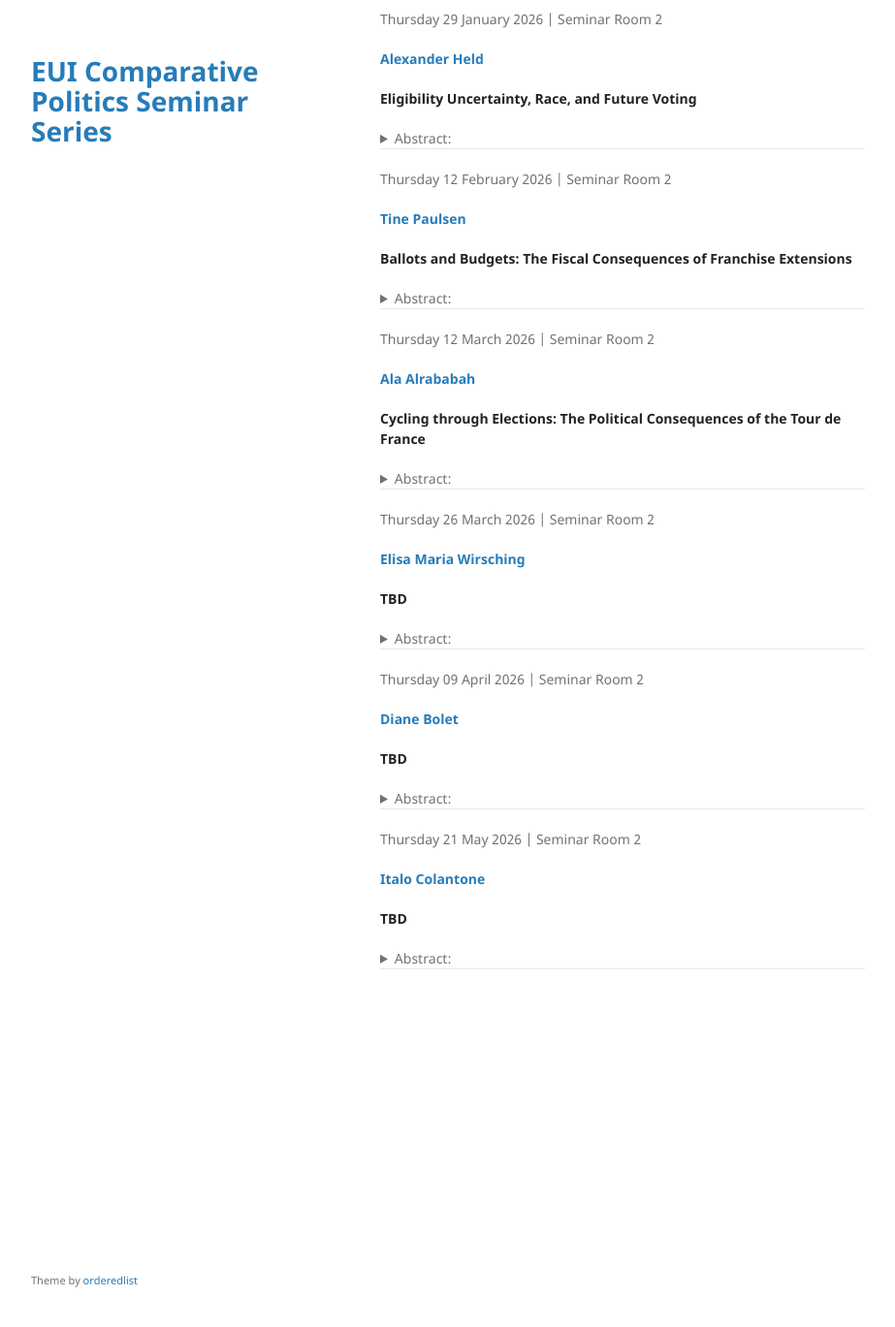
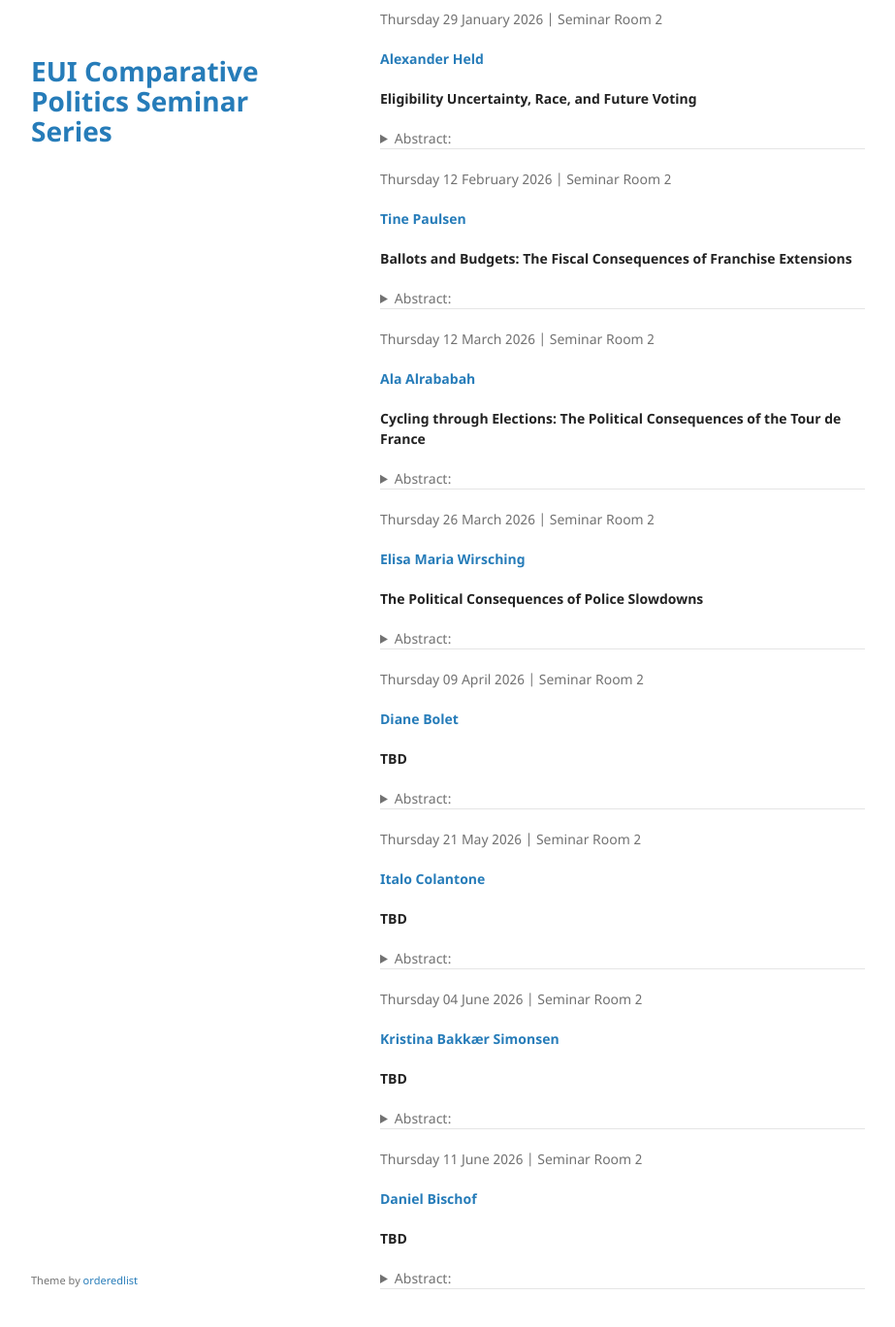
Before and after one commit to cpss-eui/cpss-eui.github.io, a Jekyll site: the page built from index.md, in a window 1280 px wide and 1400 px high, scrolled down 599 px. Shown: the top 1369 px of the window at 97% size, without its empty margins (178-1101 px from the left). Built offline with Jekyll 4.4.1, drawn with Linux system fonts in a browser that asks for light colours; our own code applies the rules of GitHub Pages for plain Markdown files; before the commit the page ends 1669 px from its top, so only the background shows below that.

Commit message:
See https://github.com/cpss-eui/comparative-politics-seminar-series/commit/e1506de35afb8e2428fb2623f304f279a02d2285 from refs/heads/main

```diff
--- a/index.md
+++ b/index.md
@@ -162,14 +162,33 @@
 Wirsching</a></strong>
 </p>
 
-**TBD**
+**The Political Consequences of Police Slowdowns**
 
 <details>
 <summary>
 Abstract:
 </summary>
 <p>
-TBD
+Police resistance has become an important phenomenon in American cities,
+where officers and their unions strategically threaten opposition and
+reduce service quality to shape political outcomes. Yet systematic
+evidence on whether resistance effectively influences political behavior
+and electoral accountability remains scarce. Using a vignette survey
+experiment, we examine how voters respond to signals of
+police-politician misalignment and service quality outcomes following
+hypothetical reforms. We find that poor service quality significantly
+reduces support for both reforms and incumbents. Additionally,
+police-politician misalignment imposes independent electoral costs on
+politicians regardless of actual service outcomes. We complement these
+findings with a unique survey of 500 US local elected officials. A
+plurality of officials expect constituents to hold them primarily
+responsible for declines in proactive policing, and 18% report having
+experienced resistance through shirking. Experimentally induced threats
+of resistance significantly reduce officials’ own support for reform.
+Together, these findings reveal a dual mechanism of bureaucratic
+leverage: credible threats generate anticipatory political costs before
+implementation, while actual service deterioration damages incumbents
+electorally afterward.
 </p>
 </details>
 <hr>
@@ -206,3 +225,37 @@
 </p>
 </details>
 <hr>
+Thursday 04 June 2026 | Seminar Room 2
+<p>
+<strong><a href='https://sites.google.com/view/kristinabsimonsen/home'>Kristina
+Bakkær Simonsen</a></strong>
+</p>
+
+**TBD**
+
+<details>
+<summary>
+Abstract:
+</summary>
+<p>
+TBD
+</p>
+</details>
+<hr>
+Thursday 11 June 2026 | Seminar Room 2
+<p>
+<strong><a href='https://www.danbischof.com/'>Daniel
+Bischof</a></strong>
+</p>
+
+**TBD**
+
+<details>
+<summary>
+Abstract:
+</summary>
+<p>
+TBD
+</p>
+</details>
+<hr>
```
Also changed, not shown: 1 other file.
